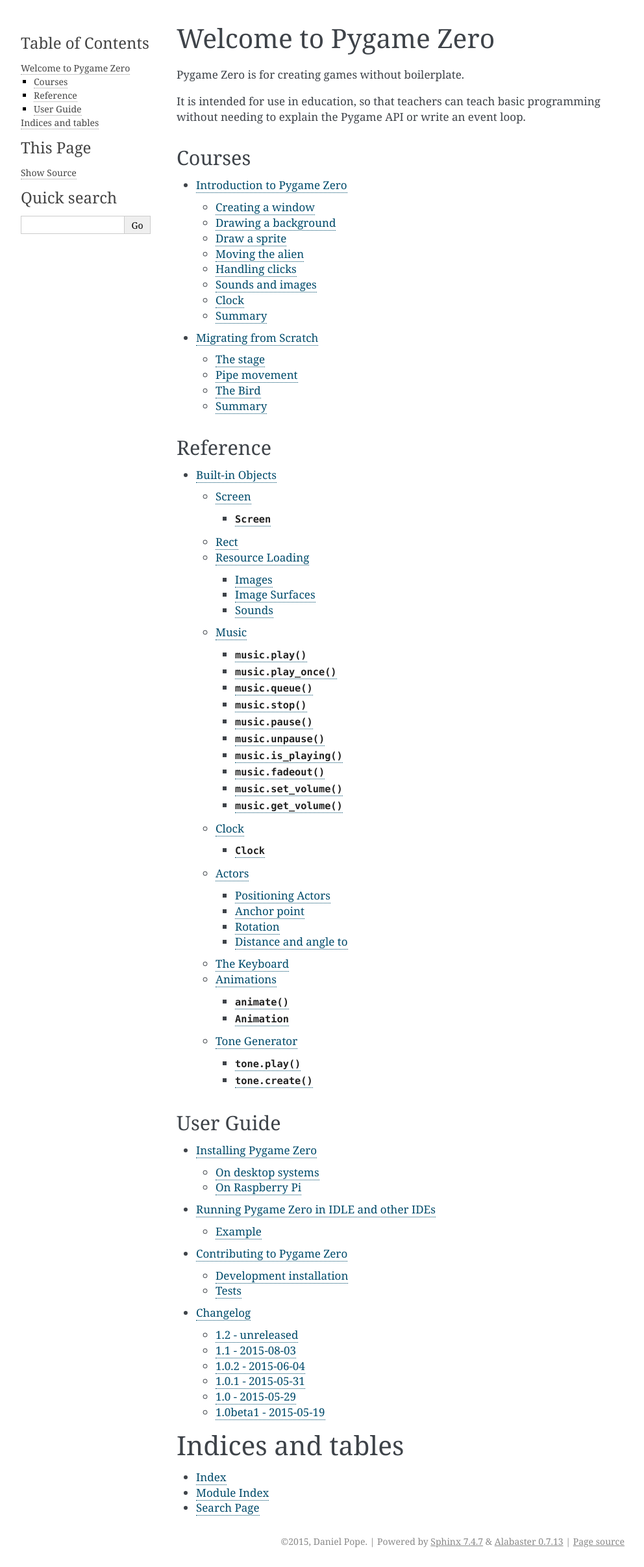
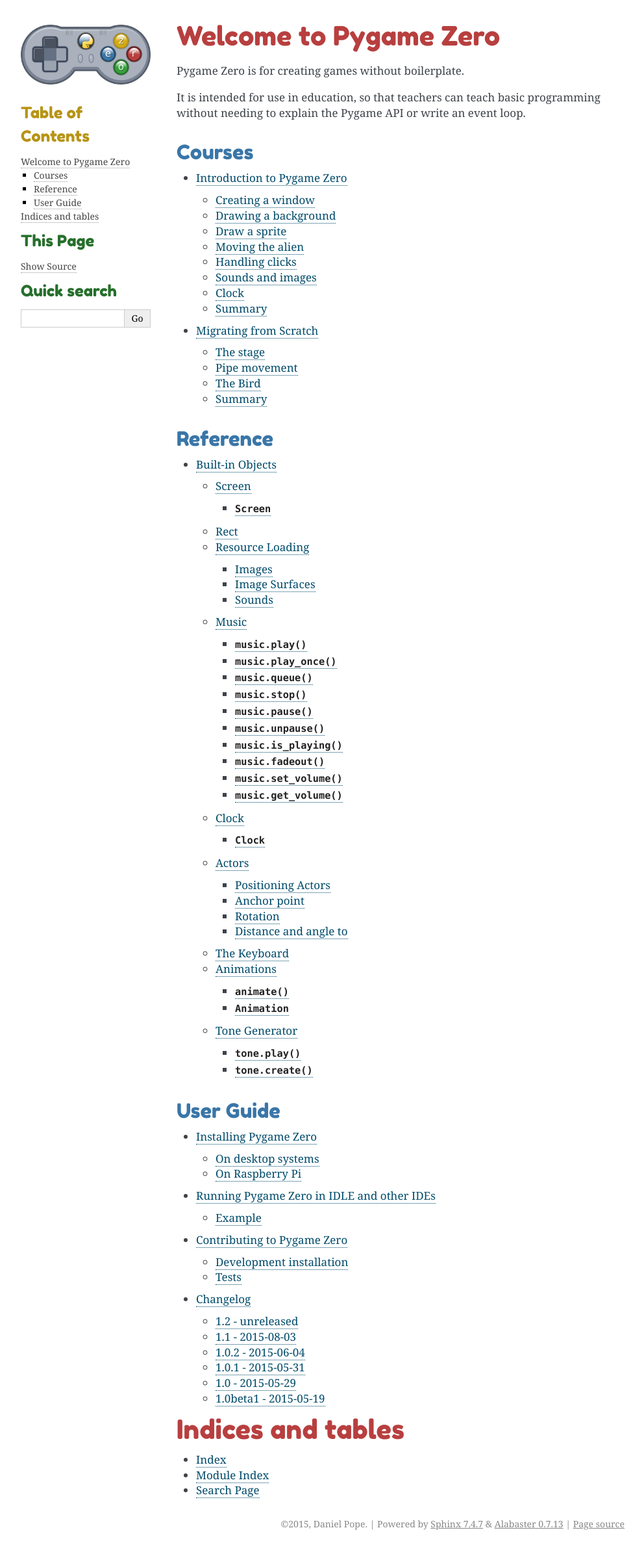
Before and after one commit to lordmauve/pgzero, a Sphinx documentation site: the page built from doc/index.rst, in a window 1280 px wide. Shown: the whole page at 65% size, without its empty margins (148-1140 px from the left). Built offline with Sphinx 7.4.7, drawn with Linux system fonts in a browser that asks for light colours; pages that are not in the unit, such as notebooks, are missing from menus; after the commit the page ends 2384 px from its top, so only the background shows below that.

Commit message:
Add colours, font and logo to the documentation

```diff
--- /dev/null
+++ b/doc/_static/custom.css
@@ -0,0 +1,28 @@
+@import url('https://fonts.googleapis.com/css?family=Fredoka+One');
+
+div.sphinxsidebarwrapper p.logo {
+    margin-bottom: 1.5em;
+}
+
+
+h1,
+h2,
+h3 {
+    font-family: 'Fredoka One', serif !important;
+}
+
+h1 {
+    color: #b83f3f !important;
+}
+
+h2 {
+    color: #3a76a8 !important;
+}
+
+h3 {
+    color: #266f2b !important;
+}
+
+div.sphinxsidebar h3 a {
+    color: #b79414 !important;
+}
--- a/doc/conf.py
+++ b/doc/conf.py
@@ -58,9 +58,9 @@
 # built documents.
 #
 # The short X.Y version.
-version = '1.1'
+version = '1.2'
 # The full version, including alpha/beta/rc tags.
-release = '1.1'
+release = '1.2'
 
 # The language for content autogenerated by Sphinx. Refer to documentation
 # for a list of supported languages.
@@ -136,7 +136,7 @@
 
 # The name of an image file (relative to this directory) to place at the top
 # of the sidebar.
-#html_logo = None
+html_logo = '_static/logo.png'
 
 # The name of an image file (within the static path) to use as favicon of the
 # docs.  This file should be a Windows icon file (.ico) being 16x16 or 32x32
```
Also changed, not shown: doc/_static/logo.png (added), 2 other files.
